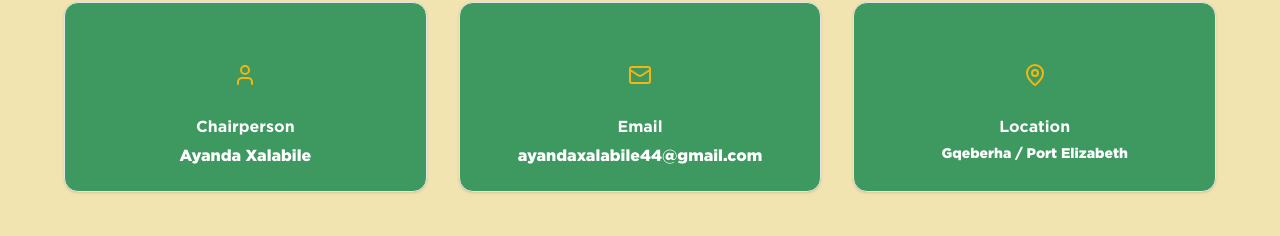
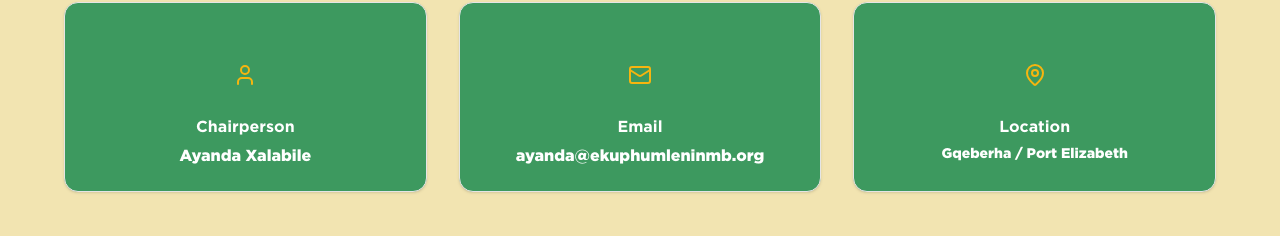
Before and after one commit to PhilaniNcube/ekuphumleni, a Next.js app: page /contact in a window 1280 px wide. Shown: the part 926-1162 px from the top of the page. Built offline with nearby package versions, Linux system fonts and the light colour scheme; a web font is replaced by a local one.

Commit message:
feat: update contact components with new email and embed Google Maps

```diff
--- a/src/app/contact/_components/contact-cta.tsx
+++ b/src/app/contact/_components/contact-cta.tsx
@@ -12,7 +12,7 @@ export function ContactCTA() {
             Contact us today to learn more about how you can contribute to fighting poverty, crime, and community upliftment in Joe Slovo.
           </p>
           <Button asChild size="lg" variant="secondary">
-            <Link href="mailto:ayandaxalabile44@gmail.com">
+            <Link href="mailto:ayanda@ekuphumleninmb.org">
               Get in Touch Now
             </Link>
           </Button>
--- a/src/app/contact/_components/contact-info.tsx
+++ b/src/app/contact/_components/contact-info.tsx
@@ -1,6 +1,7 @@
 import Container from "@/components/container";
 import { Mail, MapPin, User } from "lucide-react";
 import { Card, CardContent } from "@/components/ui/card";
+import Link from "next/link";
 
 export function ContactInfo() {
   return (
@@ -26,9 +27,9 @@ export function ContactInfo() {
               </div>
               <div>
                 <h3 className="font-semibold mb-1 text-brand-white">Email</h3>
-                <a href="mailto:ayandaxalabile44@gmail.com" className="text-brand-white hover:text-brand-light-green transition-colors">
-                  ayandaxalabile44@gmail.com
-                </a>
+                <Link href="mailto:ayanda@ekuphumleninmb.org" className="text-brand-white transition-colors">
+                  ayanda@ekuphumleninmb.org
+                </Link>
               </div>
             </CardContent>
           </Card>
--- a/src/app/contact/_components/contact-map.tsx
+++ b/src/app/contact/_components/contact-map.tsx
@@ -4,9 +4,14 @@ export function ContactMap() {
   return (
     <section className="py-16 bg-muted/30">
       <Container>
-        <div className="aspect-video w-full bg-muted rounded-lg flex items-center justify-center border">
-          <p className="text-muted-foreground">Map Placeholder: Joe Slovo, Gqeberha/Port Elizabeth</p>
-        </div>
+        <iframe
+          src="https://www.google.com/maps/embed?pb=!1m18!1m12!1m3!1d3314.5936773785384!2d25.5006895!3d-33.8227973!2m3!1f0!2f0!3f0!3m2!1i1024!2i768!4f13.1!3m3!1m2!1s0x1e7b29c30b7cc679%3A0x85631dbb73f7ce3d!2sEKUPHUMLENI%20JOE%20SLOVO%20COMMUNITY%20PROJECTS!5e0!3m2!1sen!2sza!4v1776360535367!5m2!1sen!2sza"
+          className="w-full aspect-video rounded-lg border-0"
+          allowFullScreen
+          loading="lazy"
+          referrerPolicy="no-referrer-when-downgrade"
+          title="Ekuphumleni Joe Slovo Community Projects Location"
+        />
       </Container>
     </section>
   );
--- a/src/app/contact/page.tsx
+++ b/src/app/contact/page.tsx
@@ -4,7 +4,7 @@ import { ContactHero } from './_components/contact-hero'
 import { ContactInfo } from './_components/contact-info'
 import { HowToHelp } from './_components/how-to-help'
 import { ContactForm } from './_components/contact-form'
-// import { ContactMap } from './_components/contact-map'
+import { ContactMap } from './_components/contact-map'
 import { ContactCTA } from './_components/contact-cta'
 
 export const metadata: Metadata = {
@@ -19,7 +19,7 @@ const ContactPage = () => {
       <ContactInfo />
       <HowToHelp />
       <ContactForm />
-      {/* <ContactMap /> */}
+      <ContactMap />
       <ContactCTA />
     </div>
   )
```
